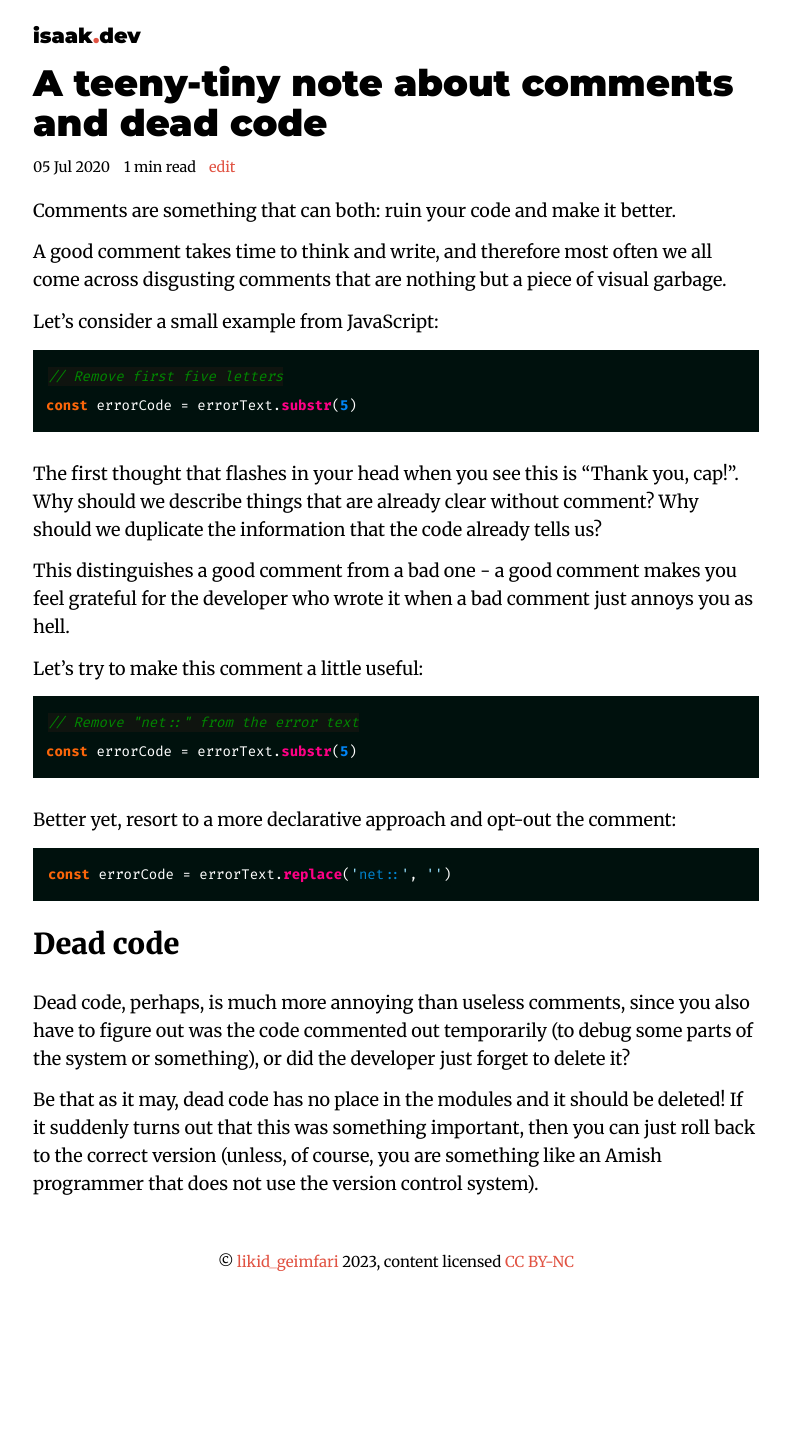
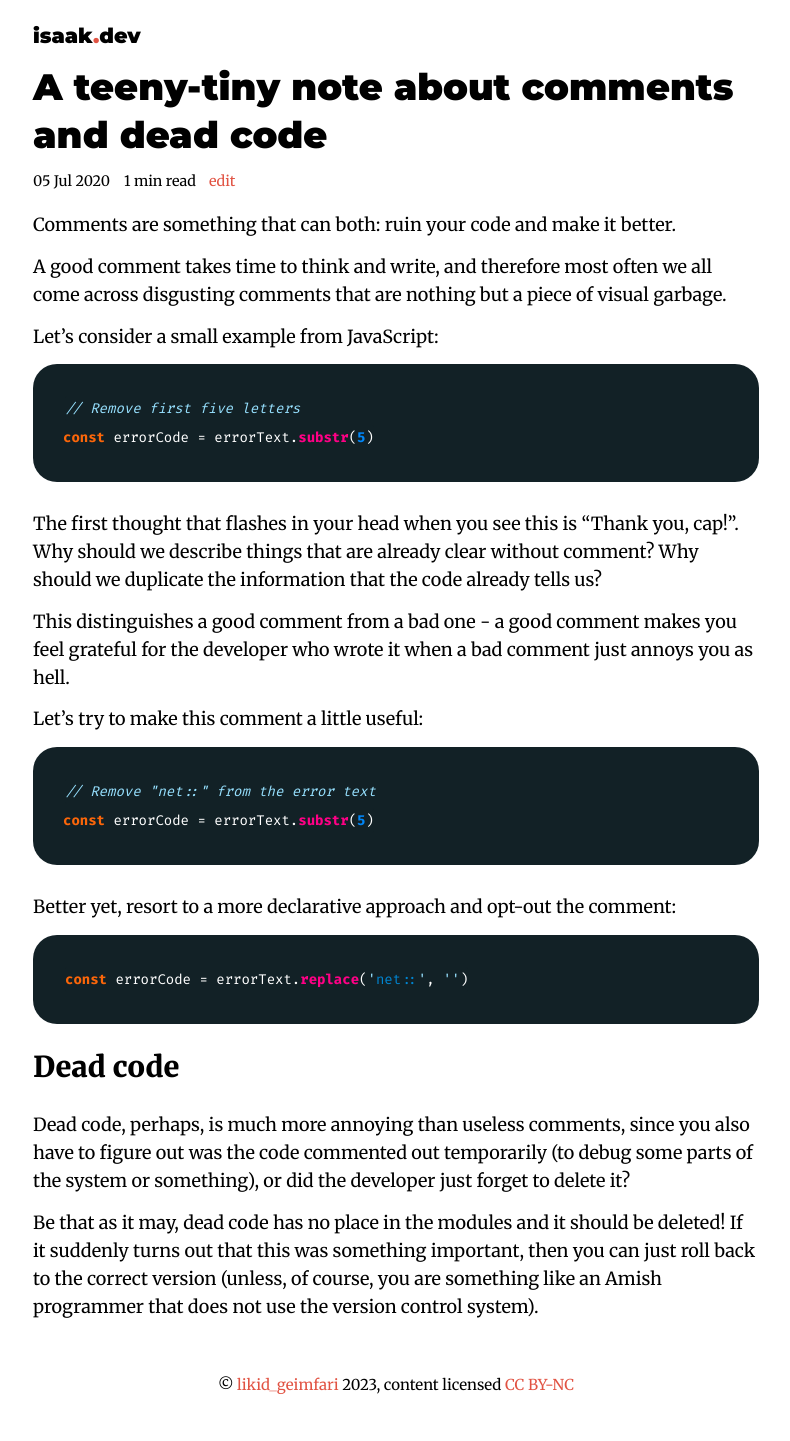
Before and after one commit to lk-geimfari/lk-geimfari.github.io, a Jekyll site: the page built from _posts/2020-07-05-note-about-comments-and-dead-code.md, in a window 1280 px wide. Shown: the whole page, without its empty margins (244-1034 px from the left). Built offline with Jekyll 4.4.1, drawn with Linux system fonts in a browser that asks for light colours; nearby versions of some CDN libraries; before the commit the page ends 1318 px from its top, so only the background shows below that.

Commit message:
Fix themes

```diff
--- a/assets/css/styles.css
+++ b/assets/css/styles.css
@@ -54,10 +54,10 @@ header h1 {
     margin-left: 0;
     margin-right: 0;
     margin-top: 0;
-    font-family: Montserrat, sans-serif;
+    font-family: Montserrat, serif;
     font-weight: 900;
     font-size: 2.3rem;
-    line-height: 1.1;
+    line-height: 1.3;
 }
 
 header section {
@@ -130,9 +130,9 @@ footer p {
     font-family: "Merriweather", "Georgia", serif;
     font-weight: 900;
     text-rendering: optimizeLegibility;
-    font-size: 1.2rem;
-    line-height: 1.3;
-    margin-top: 3rem;
+    font-size: 1.5rem;
+    line-height: 1.5;
+    margin-top: 2.2rem;
 }
 
 .posts small {
@@ -262,7 +262,7 @@ footer p {
 
 @media (prefers-color-scheme: dark) {
     html, body {
-        background-color: #1B2128;
+        background-color: rgb(6,22,26);
     }
 
     .nv-item {
@@ -278,11 +278,11 @@ footer p {
     }
 
     header h1 {
-        color: rgb(228, 228, 228);;
+        color: rgb(228, 228, 228);
     }
 
     .title {
-        color: rgb(228, 228, 228);;
+        color: rgb(228, 228, 228);
     }
 
 
--- a/assets/css/syntax.css
+++ b/assets/css/syntax.css
@@ -6,7 +6,7 @@
     color: #97e1ff;
     border-radius: 2px;
     white-space: pre;
-    background-color: #00110d;
+    background-color: #122126;
     font-size: 14px;
     font-family: 'Fira Code', monospace !important;
 }
@@ -17,7 +17,7 @@
     color: white;
     border-radius: 2px;
     white-space: pre;
-    background-color: rgba(0, 0, 0, 0.9);
+    background-color: #122126;
     font-size: 14px;
     font-family: 'Fira Code', monospace !important;
 }
@@ -31,12 +31,16 @@
     margin-top: 5px;
 }
 
+div.highlight {
+    border-radius: 10px;
+}
+
 .highlighter-rouge .highlight .highlight {
     overflow-x: auto;
 }
 
 .content pre {
-    background: #00110d !important;
+    background: #122126 !important;
     padding: 12px 13px;
     margin-bottom: 1.75rem;
 }
@@ -120,21 +124,16 @@
     color: #ff0007;
     font-weight: bold;
     font-style: italic;
-    background-color: #0f140f;
 }
 
 /* Comment.Preproc */
 .highlight .c1 {
-    color: #008800;
     font-style: italic;
-    background-color: #0f140f;
 }
 
 /* Comment.Single */
 .highlight .cs {
-    color: #008800;
     font-style: italic;
-    background-color: #0f140f;
 }
 
 /* Comment.Special */
@@ -166,7 +165,6 @@
 /* Generic.Inserted */
 .highlight .go {
     color: #444444;
-    background-color: #222222;
 }
 
 /* Generic.Output */
@@ -428,3 +426,11 @@
     color: #0086f7;
     font-weight: bold;
 }
+
+pre.highlight {
+    padding: 30px 30px 30px 30px;
+}
+
+.highlight{
+    border-radius: calc(1.5rem);
+}
```
